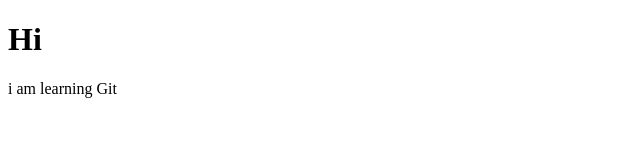
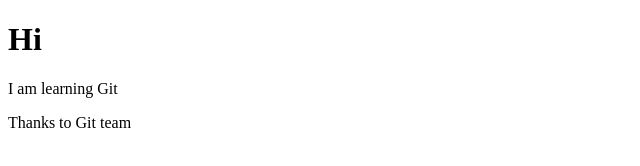
Before and after one commit to LearnUI-dev/UI_development-, a plain HTML site: page index.html in a window 1280 px wide. Shown: the whole page, without its empty margins (0-640 px from the left). Drawn offline with Linux system fonts and the light colour scheme.

Commit message:
add more text to index

```diff
--- a/index.html
+++ b/index.html
@@ -5,8 +5,14 @@
   <title>index</title>
 </head>
 <body>
-  <h1>Hi</h1>
-  <p>i am learning Git</p>
-
+  <div id="wrapper">
+    <div class="top">
+      <h1>Hi</h1>
+      <p>I am learning Git</p>
+    </div>
+    <div class="middle">
+      <p>Thanks to Git team</p>
+    </div>
+  </div>
 </body>
 </html>
```
